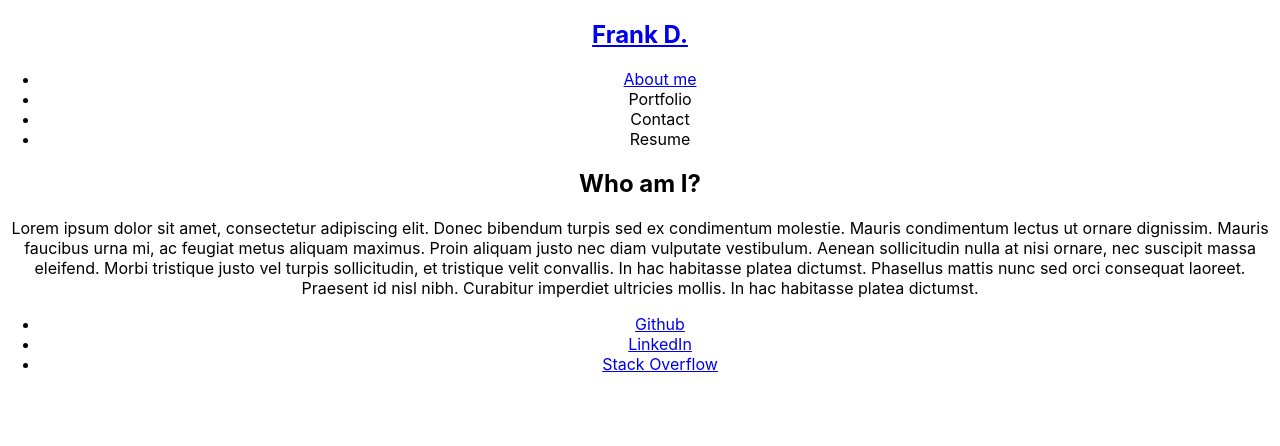
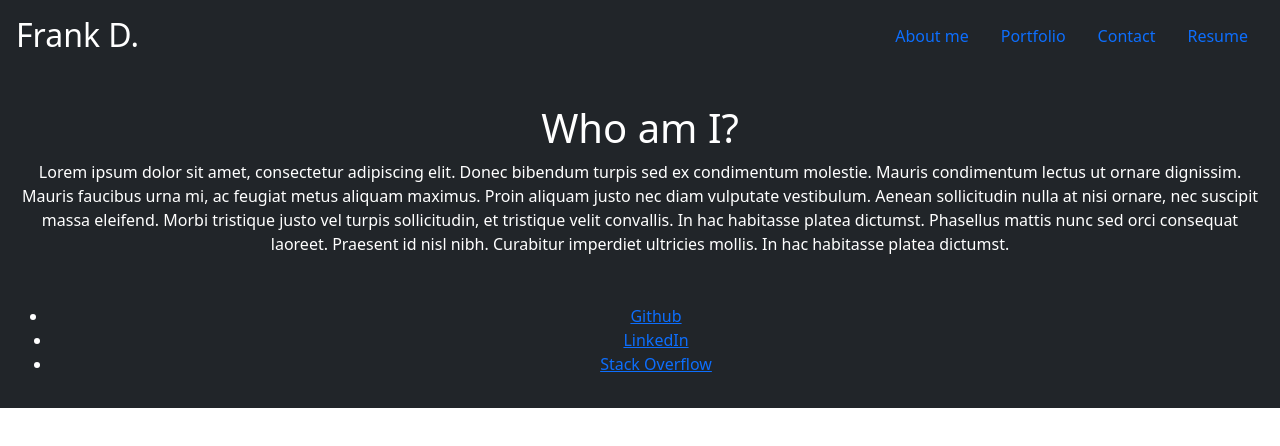
Before and after one commit to DragoonKite/spa-portfolio, a React (Create React App) app: page / in a window 1280 px wide. Shown: the top 446 px of the page. Built offline with nearby package versions, Linux system fonts and the light colour scheme.

Commit message:
got the header mostly formatted

```diff
--- a/package.json
+++ b/package.json
@@ -6,8 +6,11 @@
     "@testing-library/jest-dom": "^5.12.0",
     "@testing-library/react": "^11.2.6",
     "@testing-library/user-event": "^12.8.3",
+    "bootstrap": "^5.0.0",
     "react": "^17.0.2",
+    "react-bootstrap": "^1.5.2",
     "react-dom": "^17.0.2",
+    "react-icons": "^4.2.0",
     "react-scripts": "4.0.3",
     "web-vitals": "^1.1.2"
   },
--- a/public/index.html
+++ b/public/index.html
@@ -8,6 +8,12 @@
     <meta
       name="description"
       content="Web site created using create-react-app"
+    />
+    <link
+      rel="stylesheet"
+      href="https://cdn.jsdelivr.net/npm/bootstrap@4.6.0/dist/css/bootstrap.min.css"
+      integrity="sha384-B0vP5xmATw1+K9KRQjQERJvTumQW0nPEzvF6L/Z6nronJ3oUOFUFpCjEUQouq2+l"
+      crossorigin="anonymous"
     />
     <link rel="apple-touch-icon" href="%PUBLIC_URL%/logo192.png" />
     <!--
--- a/src/App.js
+++ b/src/App.js
@@ -3,10 +3,12 @@ import './App.css';
 import Header from './components/Header'
 import Project from './components/Project'
 import Footer from './components/Footer'
+import 'bootstrap/dist/css/bootstrap.min.css';
 
 function App() {
   return (
-    <div className="App">
+    <div className="d-flex h-100 text-center text-white bg-dark">
+      <div className='cover-container d-flex w-100 h-100 p-3 mx-auto flex-column'>
         <Header></Header>
         <main>
           <section className='my-5'>
@@ -20,6 +22,7 @@ function App() {
         </main>
         <Footer></Footer>
       </div>
+    </div>
   );
 }
 
--- a/src/components/Header/index.js
+++ b/src/components/Header/index.js
@@ -3,13 +3,11 @@ import Nav from '../Nav'
 
 function Header () {
     return(
-        <header data-testid="header" className="flex-row px-1">
-             <h2>
-                <a data-testid="link" href="/">
-                Frank D.
-                </a>
-            </h2>
-            <Nav></Nav>
+        <header data-testid="header" className="mb-auto">
+            <div>
+                <h2 className='float-md-start mb-0'>Frank D.</h2>
+                <Nav></Nav>
+            </div>
         </header>
     )
 }
--- a/src/components/Nav/index.js
+++ b/src/components/Nav/index.js
@@ -2,15 +2,11 @@ import React from 'react';
 
 function Nav(props){
     return(
-        <nav>
-            <ul className="flex-row">
-                <li className="mx-2">
-                    <a data-testid="about" href="#about">About me</a>
-                </li>
-                <li className="mx-2">Portfolio</li>
-                <li className="mx-2">Contact</li>
-                <li className="mx-2">Resume</li>
-            </ul>
+        <nav className='nav nav-masthead justify-content-center float-md-end'>
+            <a data-testid="about" className="nav-link active" aria-current='page' href="#about">About me</a>
+            <a data-testid="portfolio" className="nav-link" href="#portfolio">Portfolio</a>
+            <a data-testid="contact" className="nav-link" href="#contact">Contact</a>
+            <a data-testid="resume" className="nav-link" href="#resume">Resume</a>
         </nav>
     );
 };
```
Also changed, not shown: 1 other file (tests, documents, lock files or other folders). Lines whose indentation alone changed are shown as unchanged.
